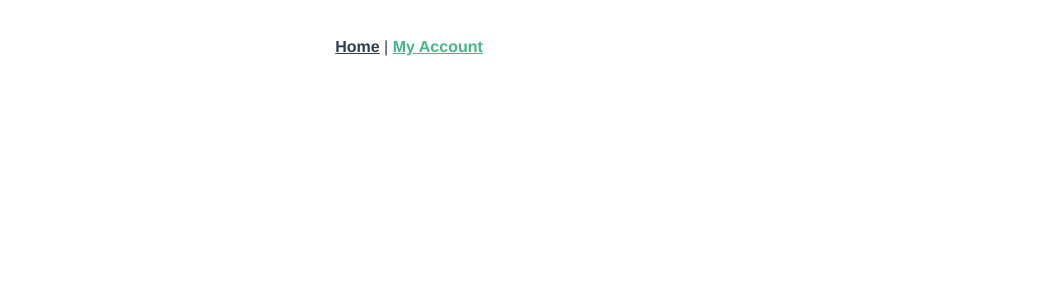
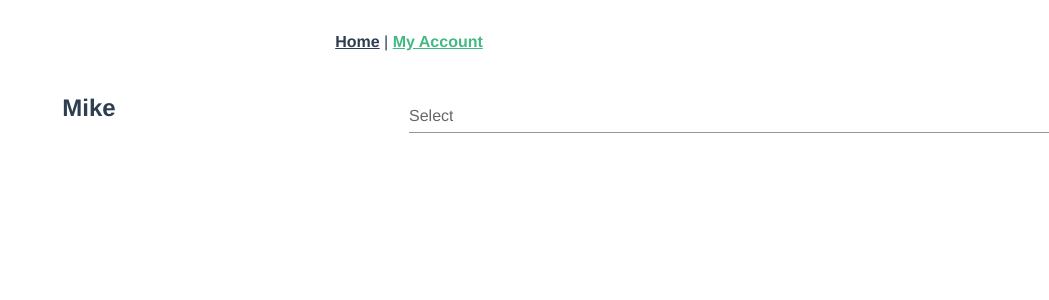
Before and after one commit to WhalenSITHS/Vuex-Images, a Vue app in the folder vuex-demo/: page /account in a window 1280 px wide. Shown: the top 300 px of the page, without its empty margins (231-1280 px from the left). Built offline with nearby package versions, Linux system fonts and the light colour scheme.

Commit message:
working drop down

```diff
--- a/vuex-demo/src/App.vue
+++ b/vuex-demo/src/App.vue
@@ -1,11 +1,11 @@
 <template>
-  <div id="app">
+  <v-app id="app">
     <div id="nav">
       <router-link to="/">Home</router-link> |
       <router-link to="/account">My Account</router-link>
     </div>
     <router-view />
-  </div>
+  </v-app>
 </template>
 
 <style lang="scss">
--- a/vuex-demo/src/main.js
+++ b/vuex-demo/src/main.js
@@ -1,12 +1,15 @@
 import Vue from "vue";
+import vuetify from "./plugins/vuetify";
 import App from "./App.vue";
 import router from "./router";
 import store from "./store";
+import "vuetify/dist/vuetify.min.css";
 
 Vue.config.productionTip = false;
 
 new Vue({
   router,
   store,
-  render: h => h(App)
+  vuetify,
+  render: (h) => h(App),
 }).$mount("#app");
--- /dev/null
+++ b/vuex-demo/src/plugins/vuetify.js
@@ -0,0 +1,6 @@
+import Vue from "vue";
+import Vuetify from "vuetify/lib";
+
+Vue.use(Vuetify);
+
+export default new Vuetify({});
--- a/vuex-demo/src/views/Account.vue
+++ b/vuex-demo/src/views/Account.vue
@@ -1,9 +1,45 @@
 <template>
-  <div></div>
+  <v-container fluid>
+    <v-layout row wrap align-center>
+      <v-flex xs6>
+        <h2>{{ accounts[0].userName }}</h2>
+      </v-flex>
+      <v-flex xs6>
+        <v-select
+          @change="test"
+          v-model="user"
+          :items="accounts"
+          item-text="userName"
+          item-value="userName"
+          menu-props="auto"
+          hide-details
+          label="Select"
+          single-line
+        ></v-select>
+      </v-flex>
+    </v-layout>
+  </v-container>
 </template>
 
 <script>
-export default {};
+export default {
+  data() {
+    return {
+      user: "",
+      items: [],
+    };
+  },
+  methods: {
+    test: function(user) {
+      alert(user);
+    },
+  },
+  computed: {
+    accounts() {
+      return this.$store.state.users.accounts;
+    },
+  },
+};
 </script>
 
 <style></style>
```
Also changed, not shown: vuex-demo/package.json (+5 -2 lines), 1 other file (tests, documents, lock files or other folders).
